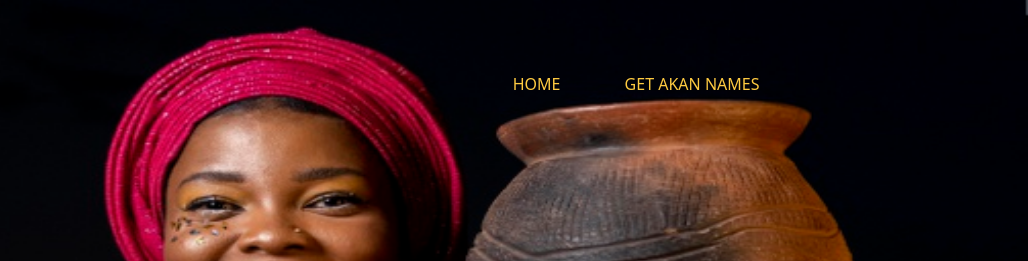
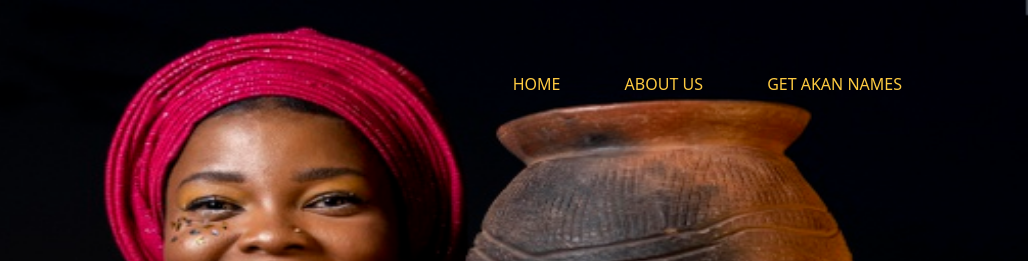
Before and after one commit to clarametto/Akan-Name, a plain HTML site: page index.html in a window 1280 px wide. Shown: the top 261 px of the page, 252-1280 px from the left. Drawn offline with nearby package versions, Linux system fonts and the light colour scheme.

Commit message:
~created a new about.html

```diff
--- a/index.html
+++ b/index.html
@@ -77,7 +77,9 @@
 
                 <div class="text-centre Home">
 
-                    <a href="">HOME</a>
+                     <a href="">HOME</a>
+
+                     <a href="">ABOUT US</a>
 
                     <a href="">GET AKAN NAMES</a>
 
```
Also changed, not shown: about.html (added).
